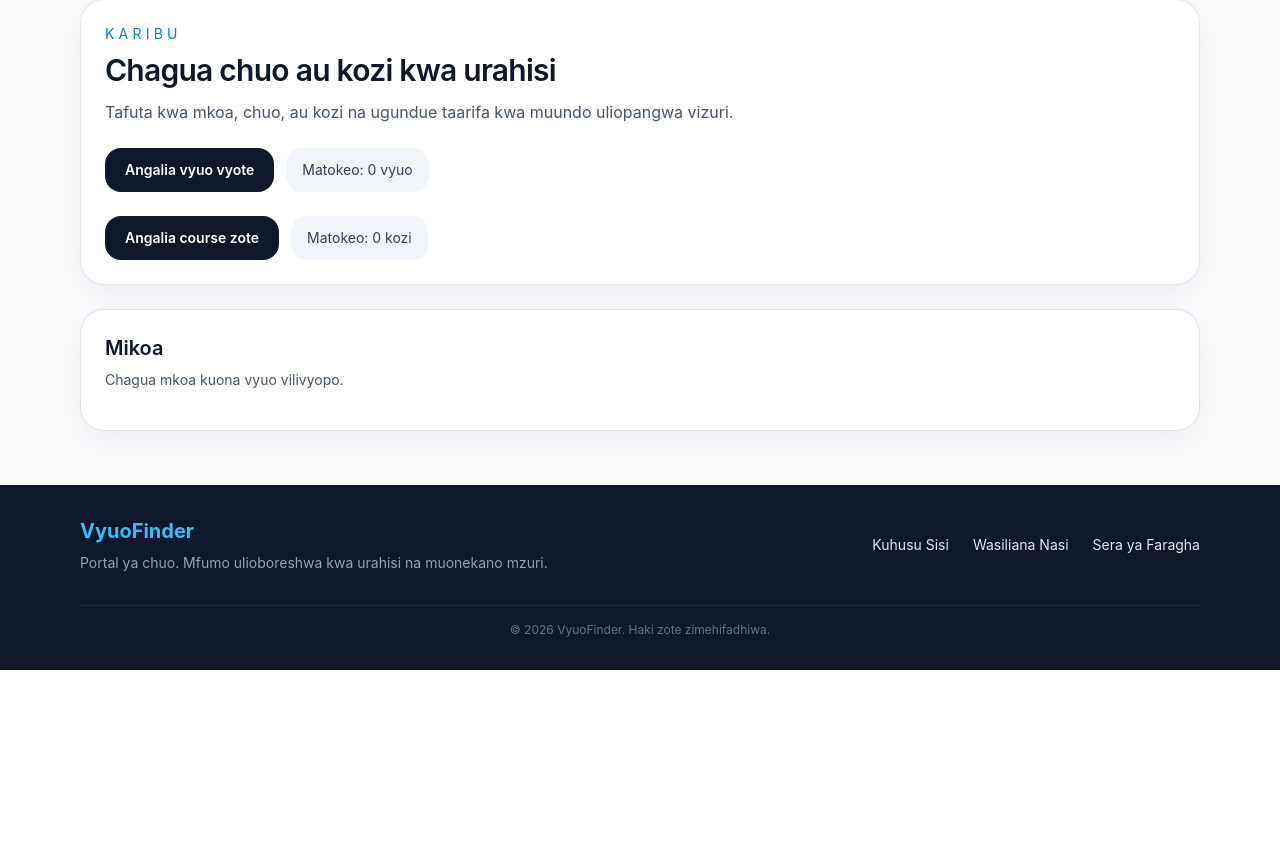
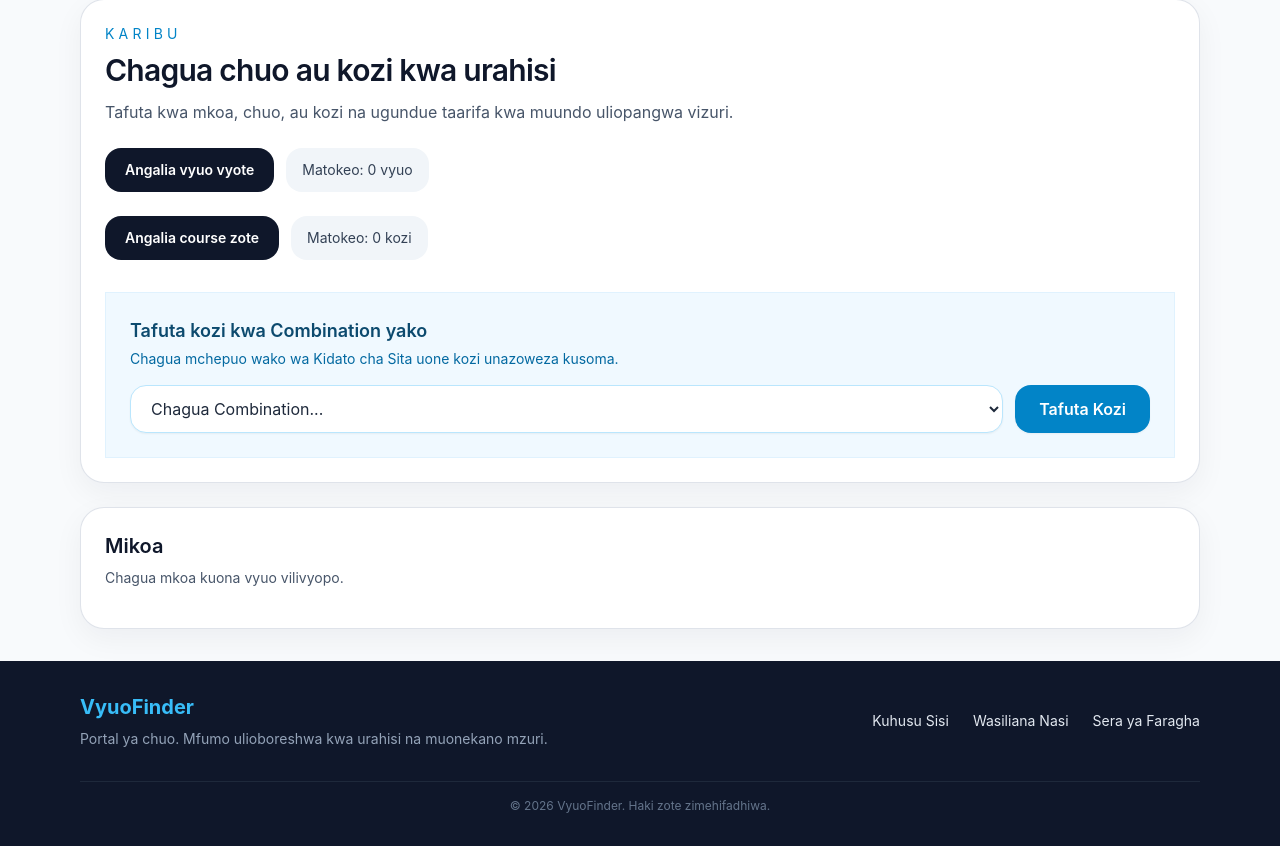
Before and after one commit to Nyisulya/vyuo, a Django app: page / in a window 1280 px wide. Shown: the part 130-976 px from the top of the page. Before the commit the page ends 800 px from the top, so only its background shows below. Run offline with Django 5.2, Linux system fonts and the light colour scheme; data that the repository does not hold is empty; some libraries are stand-ins or nearby versions.

Commit message:
Added Combination search to home page

```diff
--- a/universitysite/templates/universitysite/home.html
+++ b/universitysite/templates/universitysite/home.html
@@ -29,7 +29,31 @@
                 </div>
             </div>
 
+        </div>
 
+        <div class="mt-8 rounded-2rem border border-sky-100 bg-sky-50 p-6">
+            <h3 class="text-lg font-semibold text-sky-900">Tafuta kozi kwa Combination yako</h3>
+            <p class="mt-1 text-sm text-sky-700">Chagua mchepuo wako wa Kidato cha Sita uone kozi unazoweza kusoma.</p>
+            <form action="{% url 'universitysite:course_list' %}" method="get" class="mt-4 flex flex-col sm:flex-row gap-3">
+                <select name="combination" required class="flex-1 rounded-2xl border border-sky-200 bg-white px-4 py-3 text-slate-800 shadow-sm outline-none focus:border-sky-500 focus:ring-1 focus:ring-sky-500">
+                    <option value="">Chagua Combination...</option>
+                    <option value="PCB">PCB (Physics, Chemistry, Biology)</option>
+                    <option value="PCM">PCM (Physics, Chemistry, Mathematics)</option>
+                    <option value="CBG">CBG (Chemistry, Biology, Geography)</option>
+                    <option value="PGM">PGM (Physics, Geography, Mathematics)</option>
+                    <option value="EGM">EGM (Economics, Geography, Mathematics)</option>
+                    <option value="ECA">ECA (Economics, Commerce, Accountancy)</option>
+                    <option value="HGL">HGL (History, Geography, English)</option>
+                    <option value="HGK">HGK (History, Geography, Kiswahili)</option>
+                    <option value="HKL">HKL (History, Kiswahili, English)</option>
+                    <option value="CBA">CBA (Chemistry, Biology, Agriculture)</option>
+                    <option value="HGE">HGE (History, Geography, Economics)</option>
+                    <option value="CBN">CBN (Chemistry, Biology, Nutrition)</option>
+                </select>
+                <button type="submit" class="rounded-2xl bg-sky-600 px-6 py-3 font-semibold text-white shadow-sm hover:bg-sky-700">
+                    Tafuta Kozi
+                </button>
+            </form>
         </div>
     </section>
     <section class="card rounded-3xl p-6">
```
